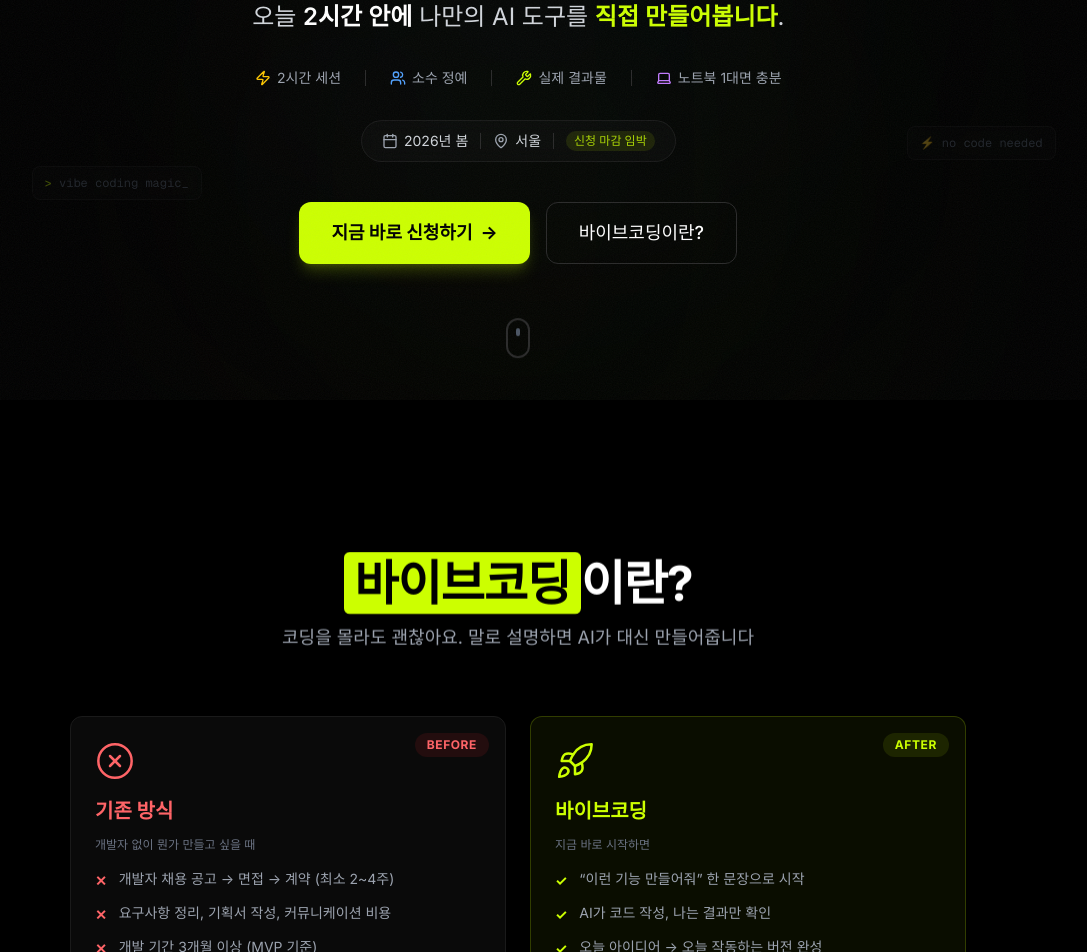
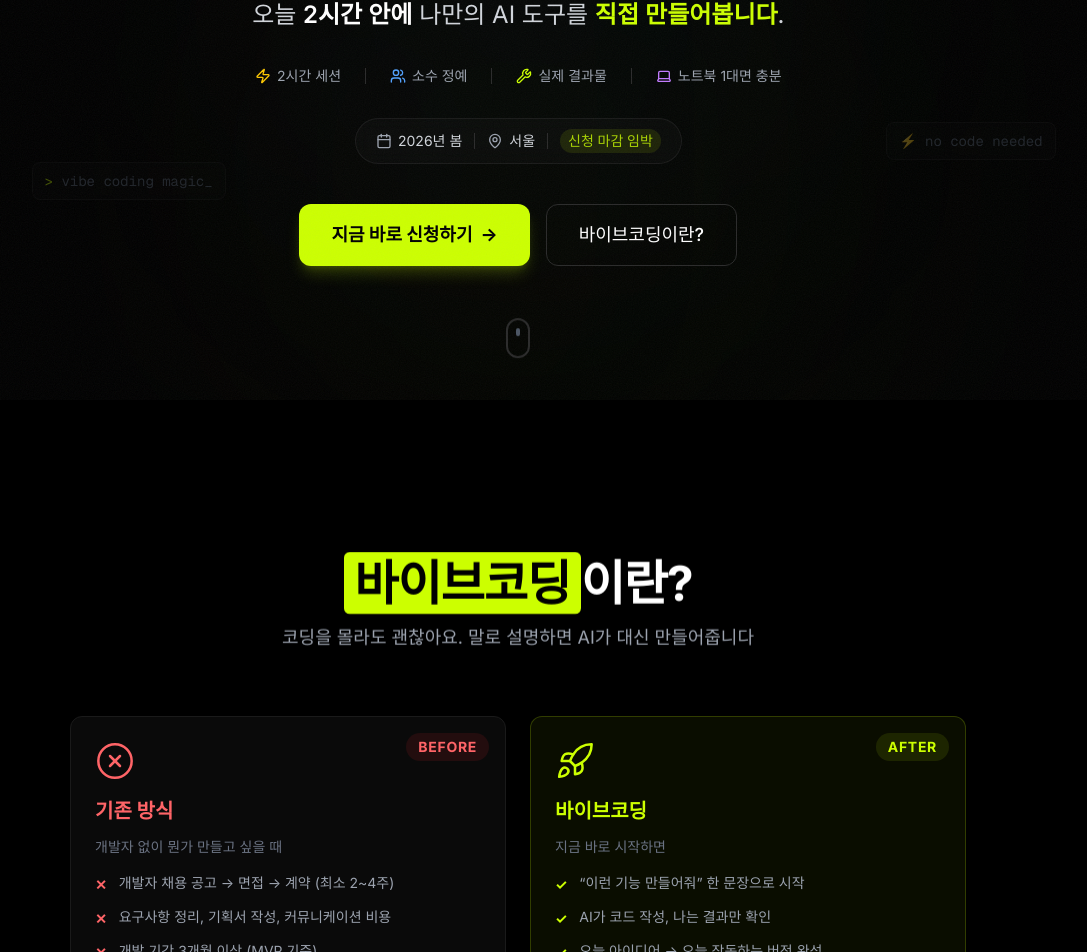
Before and after one commit to seojoonkim/rvcode, a Next.js app: page / in a window 1280 px wide. Shown: the part 400-1352 px from the top of the page, without its empty margins (122-1209 px from the left). Built offline with nearby package versions, Linux system fonts and the light colour scheme; a web font is replaced by a local one.

Commit message:
글자 크기 최소 기준 통일: text-xs 이하 → text-sm 이상

```diff
--- a/src/components/Footer.tsx
+++ b/src/components/Footer.tsx
@@ -6,7 +6,7 @@ export default function Footer() {
           진행자:{" "}
           <span className="text-white font-medium">Simon Kim (서준)</span>
         </p>
-        <p className="text-xs text-gray-600">
+        <p className="text-sm text-gray-600">
           Powered by Claude Code + GitHub + Vercel
         </p>
       </div>
--- a/src/components/Hero.tsx
+++ b/src/components/Hero.tsx
@@ -15,22 +15,22 @@ export default function Hero() {
 
       {/* Floating decorative code snippets */}
       <div className="absolute inset-0 overflow-hidden pointer-events-none select-none">
-        <div className="absolute top-[15%] left-[8%] text-gray-800/40 font-mono text-xs sm:text-sm animate-float-slow hidden md:block">
+        <div className="absolute top-[15%] left-[8%] text-gray-800/40 font-mono text-sm animate-float-slow hidden md:block">
           <div className="bg-gray-900/30 backdrop-blur-sm rounded-lg border border-gray-800/30 px-3 py-2">
             <span className="text-neon-lime/30">const</span> <span className="text-blue-400/30">tool</span> = <span className="text-orange-400/30">ai</span>.<span className="text-purple-400/30">create</span>()
           </div>
         </div>
-        <div className="absolute top-[20%] right-[10%] text-gray-800/40 font-mono text-xs sm:text-sm animate-float-delayed hidden md:block">
+        <div className="absolute top-[20%] right-[10%] text-gray-800/40 font-mono text-sm animate-float-delayed hidden md:block">
           <div className="bg-gray-900/30 backdrop-blur-sm rounded-lg border border-gray-800/30 px-3 py-2">
             <span className="text-green-400/30">✓</span> <span className="text-gray-600/40">deployed in 2min</span>
           </div>
         </div>
-        <div className="absolute bottom-[25%] left-[12%] text-gray-800/40 font-mono text-xs animate-float-slow2 hidden lg:block">
+        <div className="absolute bottom-[25%] left-[12%] text-gray-800/40 font-mono text-sm animate-float-slow2 hidden lg:block">
           <div className="bg-gray-900/30 backdrop-blur-sm rounded-lg border border-gray-800/30 px-3 py-2">
             <span className="text-neon-lime/30">&gt;</span> <span className="text-gray-600/40">vibe coding magic_</span>
           </div>
         </div>
-        <div className="absolute bottom-[30%] right-[8%] text-gray-800/40 font-mono text-xs animate-float-delayed2 hidden lg:block">
+        <div className="absolute bottom-[30%] right-[8%] text-gray-800/40 font-mono text-sm animate-float-delayed2 hidden lg:block">
           <div className="bg-gray-900/30 backdrop-blur-sm rounded-lg border border-gray-800/30 px-3 py-2">
             <span className="text-yellow-400/30">⚡</span> <span className="text-gray-600/40">no code needed</span>
           </div>
@@ -102,7 +102,7 @@ export default function Hero() {
             <span>서울</span>
           </div>
           <div className="w-px h-4 bg-gray-700" />
-          <span className="text-xs font-medium text-neon-lime/80 bg-neon-lime/10 px-2 py-0.5 rounded-full">
+          <span className="text-sm font-medium text-neon-lime/80 bg-neon-lime/10 px-2 py-0.5 rounded-full">
             신청 마감 임박
           </span>
         </div>
--- a/src/components/Preparation.tsx
+++ b/src/components/Preparation.tsx
@@ -120,7 +120,7 @@ function CopyButton({ text }: { text: string }) {
   return (
     <button
       onClick={handleCopy}
-      className="absolute top-2 right-2 px-3 py-1.5 min-h-[44px] min-w-[44px] flex items-center justify-center rounded-md bg-gray-700/50 hover:bg-gray-700 text-xs text-gray-400 hover:text-white transition-colors gap-1"
+      className="absolute top-2 right-2 px-3 py-1.5 min-h-[44px] min-w-[44px] flex items-center justify-center rounded-md bg-gray-700/50 hover:bg-gray-700 text-sm text-gray-400 hover:text-white transition-colors gap-1"
     >
       {copied ? (
         <>
@@ -166,7 +166,7 @@ function AccordionItem({ step }: { step: InstallStep }) {
 
           {/* Install command */}
           <div>
-            <p className="text-xs text-gray-400 mb-2 flex items-center gap-1.5">
+            <p className="text-sm text-gray-400 mb-2 flex items-center gap-1.5">
               <Package className="w-3.5 h-3.5" strokeWidth={1.5} />
               설치 명령어 — 터미널을 열고 아래를 복사해서 붙여넣으세요
             </p>
@@ -180,7 +180,7 @@ function AccordionItem({ step }: { step: InstallStep }) {
 
           {/* Verify command */}
           <div>
-            <p className="text-xs text-gray-400 mb-2 flex items-center gap-1.5">
+            <p className="text-sm text-gray-400 mb-2 flex items-center gap-1.5">
               <Check className="w-3.5 h-3.5 text-neon-green" strokeWidth={1.5} />
               확인 명령어 — 설치가 잘 됐는지 확인하려면 아래를 입력하세요
             </p>
@@ -190,7 +190,7 @@ function AccordionItem({ step }: { step: InstallStep }) {
               </pre>
               <CopyButton text={step.verifyCmd} />
             </div>
-            <p className="text-xs text-gray-400 mt-1.5">
+            <p className="text-sm text-gray-400 mt-1.5">
               예상 결과: <code className="text-neon-lime">{step.verifyExpect}</code>
             </p>
           </div>
--- a/src/components/Projects.tsx
+++ b/src/components/Projects.tsx
@@ -66,7 +66,7 @@ export default function Projects() {
               <h3 className="text-xl font-bold mb-2 text-white">{project.title}</h3>
               <p className="text-gray-400 text-sm mb-4 leading-relaxed">{project.description}</p>
               <div className="flex items-center justify-between">
-                <span className="text-xs text-gray-400 font-medium">
+                <span className="text-sm text-gray-400 font-medium">
                   {project.difficultyLabel}
                 </span>
                 <DifficultyDots level={project.difficulty} />
--- a/src/components/Timeline.tsx
+++ b/src/components/Timeline.tsx
@@ -88,10 +88,10 @@ export default function Timeline() {
                 {/* Content */}
                 <div className="flex-1 pb-8">
                   <div className="flex items-center gap-3 mb-1">
-                    <span className="text-xs font-mono text-neon-lime font-bold">
+                    <span className="text-sm font-mono text-neon-lime font-bold">
                       {step.time}
                     </span>
-                    <span className="text-xs text-gray-400 bg-[#0a0a0a] px-2 py-0.5 rounded-full border border-[#1a1a1a]">
+                    <span className="text-sm text-gray-400 bg-[#0a0a0a] px-2 py-0.5 rounded-full border border-[#1a1a1a]">
                       {step.duration}
                     </span>
                   </div>
--- a/src/components/WhatIs.tsx
+++ b/src/components/WhatIs.tsx
@@ -58,14 +58,14 @@ export default function WhatIs() {
           <div
             className="relative p-6 rounded-xl border border-[#1a1a1a] bg-[#0a0a0a] animate-fade-in delay-100"
           >
-            <div className="absolute top-4 right-4 px-3 py-1 rounded-full bg-red-500/10 text-red-400 text-xs font-bold tracking-wider">
+            <div className="absolute top-4 right-4 px-3 py-1 rounded-full bg-red-500/10 text-red-400 text-sm font-bold tracking-wider">
               BEFORE
             </div>
             <div className="mb-4">
               <XCircle className="w-10 h-10 text-red-400" strokeWidth={1.5} />
             </div>
             <h3 className="text-xl font-bold mb-3 text-red-400">기존 방식</h3>
-            <p className="text-xs text-gray-500 mb-4">개발자 없이 뭔가 만들고 싶을 때</p>
+            <p className="text-sm text-gray-500 mb-4">개발자 없이 뭔가 만들고 싶을 때</p>
             <div className="space-y-3 text-gray-400 text-sm">
               <div className="flex items-start gap-3">
                 <span className="text-red-400 font-bold mt-0.5">✕</span>
@@ -98,7 +98,7 @@ export default function WhatIs() {
           <div
             className="relative p-6 rounded-xl border border-neon-lime/20 bg-neon-lime/5 animate-fade-in delay-200"
           >
-            <div className="absolute top-4 right-4 px-3 py-1 rounded-full bg-neon-lime/10 text-neon-lime text-xs font-bold tracking-wider">
+            <div className="absolute top-4 right-4 px-3 py-1 rounded-full bg-neon-lime/10 text-neon-lime text-sm font-bold tracking-wider">
               AFTER
             </div>
             <div className="mb-4">
@@ -107,7 +107,7 @@ export default function WhatIs() {
             <h3 className="text-xl font-bold mb-3 text-neon-lime">
               바이브코딩
             </h3>
-            <p className="text-xs text-gray-500 mb-4">지금 바로 시작하면</p>
+            <p className="text-sm text-gray-500 mb-4">지금 바로 시작하면</p>
             <div className="space-y-3 text-gray-400 text-sm">
               <div className="flex items-start gap-3">
                 <span className="text-neon-lime font-bold mt-0.5">✓</span>
@@ -167,11 +167,11 @@ export default function WhatIs() {
                       <h4 className="font-bold text-sm sm:text-base text-white group-hover:text-neon-lime transition-colors">
                         {resource.title}
                       </h4>
-                      <span className="flex-shrink-0 text-[10px] font-bold px-2 py-0.5 rounded-full bg-neon-lime/10 text-neon-lime border border-neon-lime/20">
+                      <span className="flex-shrink-0 text-xs font-bold px-2 py-0.5 rounded-full bg-neon-lime/10 text-neon-lime border border-neon-lime/20">
                         {resource.tag}
                       </span>
                     </div>
-                    <p className="text-xs sm:text-sm text-gray-400 leading-relaxed">
+                    <p className="text-sm text-gray-400 leading-relaxed">
                       {resource.description}
                     </p>
                   </div>
```
